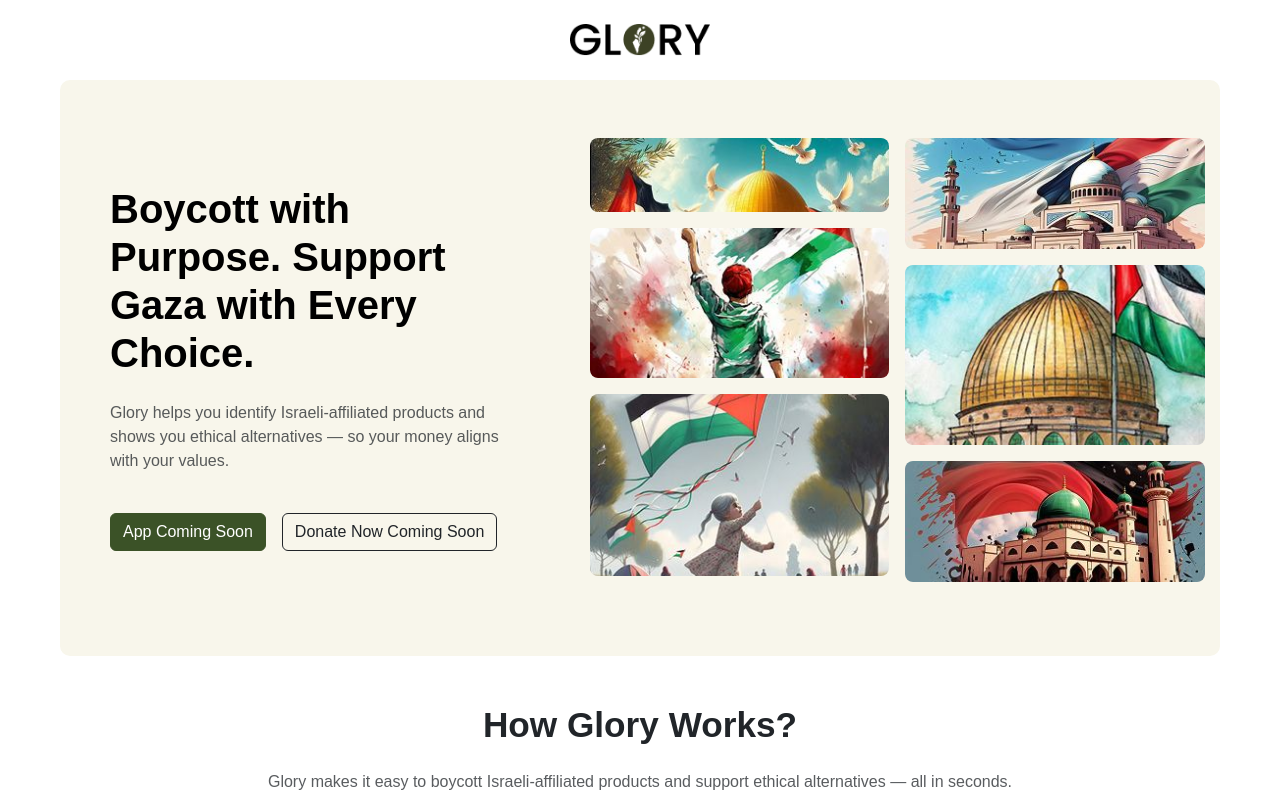
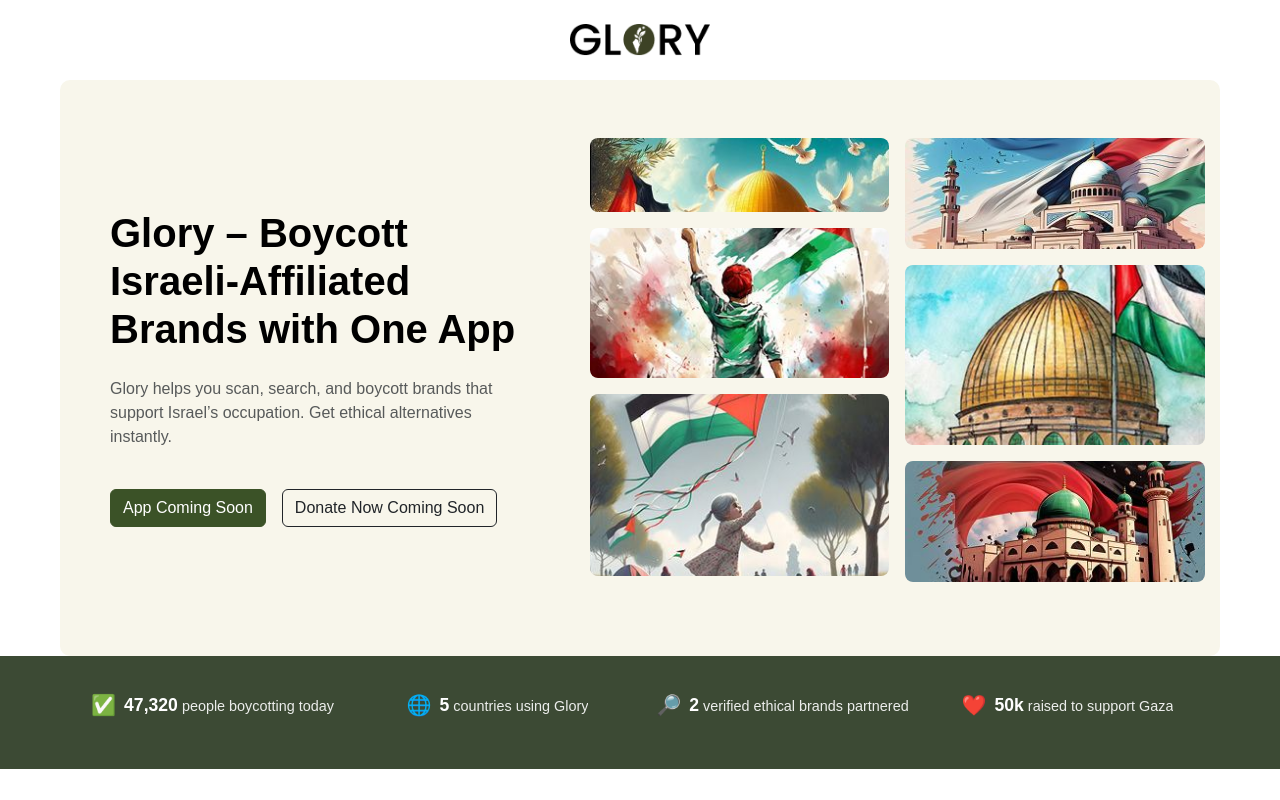
Before and after one commit to raotalha360/glory-landing-page, a React (Create React App) app: page / in a window 1280 px wide. Shown: the top 800 px of the page. Built offline with nearby package versions, Linux system fonts and the light colour scheme.

Commit message:
new section added under hero section

```diff
--- a/src/GloryLandingPage.css
+++ b/src/GloryLandingPage.css
@@ -10,6 +10,37 @@
 
 body {
   font-family: 'Arial', sans-serif;
+}
+
+.stats-counter {
+  background-color: #3c4a34;
+  color: white;
+}
+
+.stat-item {
+  padding: 10px 0;
+  white-space: nowrap;
+  overflow: hidden;
+  text-overflow: ellipsis;
+}
+
+.stat-icon {
+  font-size: 1.25rem;
+}
+
+.stat-number {
+  font-size: 1.1rem;
+}
+
+.stat-label {
+  font-size: 0.9rem;
+  opacity: 0.9;
+}
+
+.stat-text {
+  white-space: nowrap;
+  overflow: hidden;
+  text-overflow: ellipsis;
 }
 
 .glory-landing {
@@ -91,6 +122,19 @@
 .btn-success:hover {
   background-color: #2d4020;
   border-color: #2d4020;
+}
+/* Bar under Hero Section */
+.stat-item {
+  margin-bottom: 15px;
+  justify-content: center;
+}
+
+.stats-counter .col-md-3 {
+  text-align: center;
+}
+
+.stat-text {
+  max-width: 100%;
 }
 
 /* Custom Image Grid Styles */
@@ -412,6 +456,12 @@
   .mobile-center p {
     text-align: center !important;
   }
+  .contact-email {
+    display: flex;
+    justify-content: center;
+    width: 100%;
+    margin-top: 15px;
+  }
   .hero-content .donate-btn{
     display:none !important;
   }
--- a/src/GloryLandingPage.jsx
+++ b/src/GloryLandingPage.jsx
@@ -16,9 +16,9 @@
             {/* Left Content Column */}
             <div className="col-lg-5">
               <div className="hero-content">
-                <h1 className="fw-bold">Boycott with Purpose. Support Gaza with Every Choice.</h1>
+                <h1 className="fw-bold">Glory – Boycott Israeli-Affiliated Brands with One App</h1>
                 <p className="text-muted mt-3">
-                  Glory helps you identify Israeli-affiliated products and shows you ethical alternatives — so your money aligns with your values.
+                Glory helps you scan, search, and boycott brands that support Israel’s occupation. Get ethical alternatives instantly.
                 </p>
                 <div className="mt-4">
                   <button className="btn btn-success me-3">App Coming Soon</button>
@@ -62,7 +62,53 @@
           </div>
         </div>
       </section>
+      {/* Stats Counter Section */}
+{/* Stats Counter Section */}
+<section className="stats-counter py-4">
+  <div className="container">
+    <div className="row">
+      <div className="col-md-3">
+        <div className="stat-item d-flex align-items-center">
+          <span className="stat-icon me-2">✅</span>
+          <div className="stat-text d-flex flex-wrap align-items-baseline">
+            <span className="stat-number fw-bold me-1">47,320</span>
+            <span className="stat-label">people boycotting today</span>
+          </div>
+        </div>
+      </div>
 
+      <div className="col-md-3">
+        <div className="stat-item d-flex align-items-center">
+          <span className="stat-icon me-2">🌐</span>
+          <div className="stat-text d-flex flex-wrap align-items-baseline">
+            <span className="stat-number fw-bold me-1">5</span>
+            <span className="stat-label">countries using Glory</span>
+          </div>
+        </div>
+      </div>
+
+      <div className="col-md-3">
+        <div className="stat-item d-flex align-items-center">
+          <span className="stat-icon me-2">🔎</span>
+          <div className="stat-text d-flex flex-wrap align-items-baseline">
+            <span className="stat-number fw-bold me-1">2</span>
+            <span className="stat-label">verified ethical brands partnered</span>
+          </div>
+        </div>
+      </div>
+
+      <div className="col-md-3">
+        <div className="stat-item d-flex align-items-center">
+          <span className="stat-icon me-2">❤️</span>
+          <div className="stat-text d-flex flex-wrap align-items-baseline">
+            <span className="stat-number fw-bold me-1">50k</span>
+            <span className="stat-label">raised to support Gaza</span>
+          </div>
+        </div>
+      </div>
+    </div>
+  </div>
+</section>
       {/* How It Works Section */}
       <section className="how-it-works py-5">
         <div className="container text-center">
@@ -218,13 +264,11 @@
       </div>
 
       {/* Email row */}
-      <div className="row align-items-center">
-        <div className="col-md-6 text-md-end mt-3 mt-md-0 mobile-center">
-          <div className="contact-email">
-            <a href="mailto:Gloryapp.pk@gmail.com" className="text-light">
-              <i className="bi bi-envelope me-2"></i>Gloryapp.pk@gmail.com
-            </a>
-          </div>
+      <div className="col-md-6 text-md-end mobile-center">
+        <div className="contact-email mt-3 mt-md-0">
+          <a href="mailto:Gloryapp.pk@gmail.com" className="text-light">
+            <i className="bi bi-envelope me-2"></i>Gloryapp.pk@gmail.com
+          </a>
         </div>
       </div>
     </div>
```
